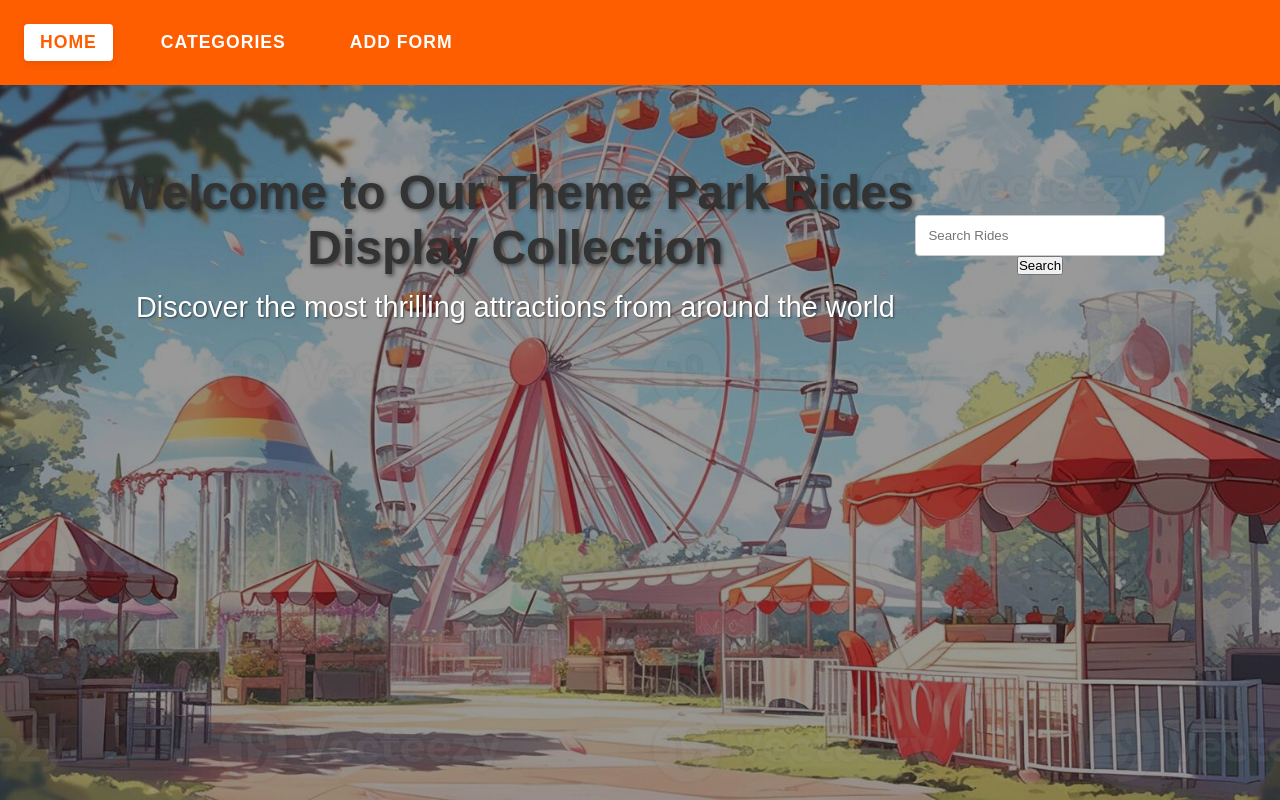
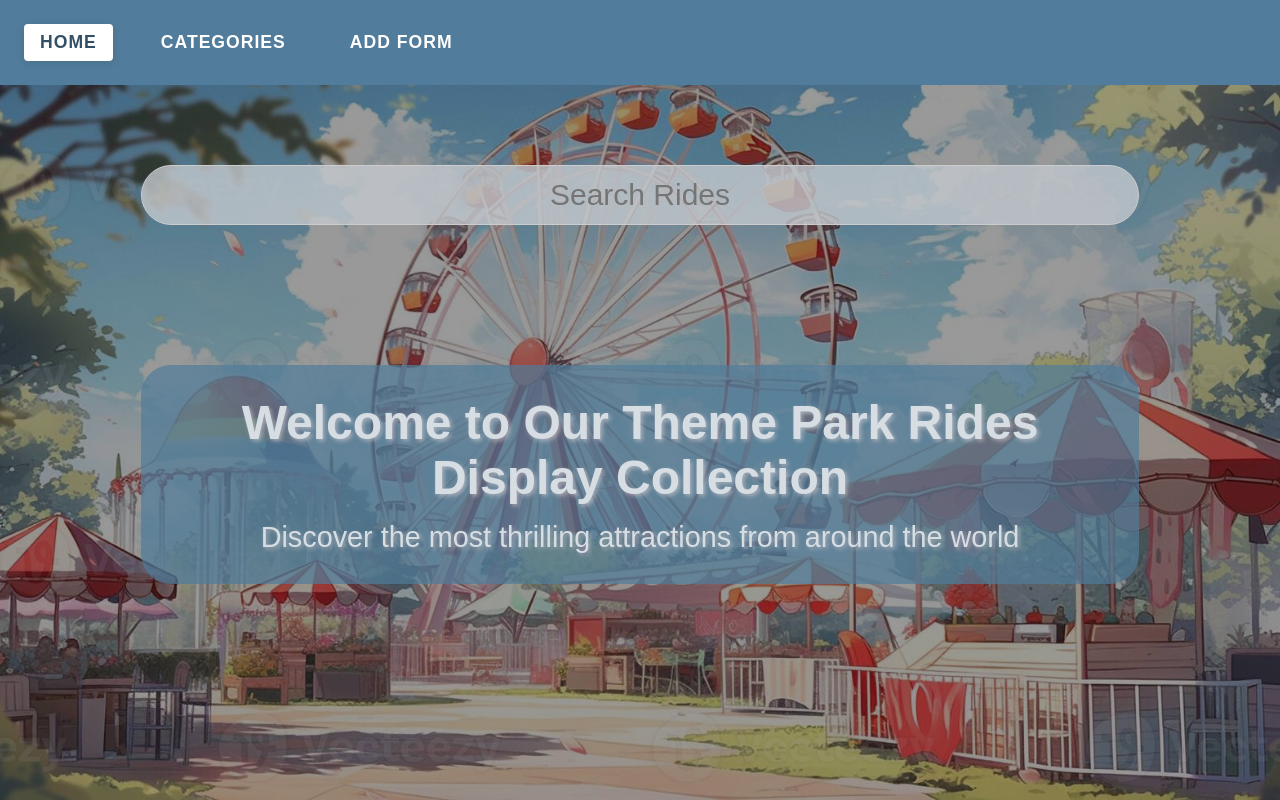
Before and after one commit to M7139/ThemeParks, a React (Vite) app: page / in a window 1280 px wide. Built offline with nearby package versions, Linux system fonts and the light colour scheme.

Commit message:
Css with Jawad

```diff
--- a/src/App.css
+++ b/src/App.css
@@ -2,6 +2,7 @@
   box-sizing: border-box;
   margin: 0;
   padding: 0;
+  text-decoration: none;
 }
 
 body {
@@ -31,7 +32,7 @@ nav {
   display: flex;
   gap: 2rem;
   padding: 1.5rem;
-  background-color: #ff5e00;
+  background-color: rgb(81, 124, 155);
 }
 
 nav a {
@@ -44,16 +45,20 @@ nav a {
   transition: all 0.3s ease;
   text-transform: uppercase;
   letter-spacing: 1px;
+  text-decoration: none;
 }
 
 nav a:hover {
   background-color: rgba(255, 255, 255, 0.2);
   transform: translateY(-2px);
+  text-decoration: none;
 }
 
 nav a.active {
+  text-decoration: none;
   background-color: #fff;
-  color: #ff5e00;
+  color: rgb(50, 80, 101);
+
   box-shadow: 0 2px 10px rgba(0, 0, 0, 0.1);
 }
 
@@ -63,40 +68,63 @@ nav a.active {
   justify-content: center;
   align-items: center;
   text-align: center;
+  flex-direction: column-reverse;
+
   padding: 5rem 1rem;
 }
 
 .welcome-message {
-  max-width: 800px;
+  width: 80%;
+  background-color: rgba(81, 124, 155, 0.7);
+  padding: 30px;
+  border-radius: 30px;
 }
 
 .welcome-message h1 {
+  color: rgb(214, 222, 228);
   font-size: 3rem;
   margin-bottom: 1rem;
-  text-shadow: 2px 2px 4px rgba(0, 0, 0, 0.5);
+  text-shadow: 2px 2px 4px rgba(241, 222, 222, 0.5);
 }
 
 .welcome-message h2 {
+  color: rgb(214, 222, 228);
+
   font-size: 1.8rem;
   font-weight: 400;
-  text-shadow: 1px 1px 2px rgba(0, 0, 0, 0.5);
+  text-shadow: 2px 2px 4px rgba(241, 222, 222, 0.5);
 }
 
 /* form css*/
 
 .form-container {
-  background-color: #ffffff;
+  display: flex;
+  justify-self: center;
+  align-self: center;
+  flex-direction: column;
+
+  background-color: rgba(81, 124, 155, 0.7);
   padding: 20px;
   border-radius: 5px;
   max-width: 500px;
-  margin: 0 auto;
+  margin: 30px;
   box-shadow: 0 4px 8px rgba(0, 0, 0, 0.1);
+
+  text-align: center;
+  color: rgb(214, 222, 228);
+  margin-bottom: 1rem;
+
+  border-radius: 20px;
 }
 
 h1 {
   text-align: center;
-  color: #333;
+  color: rgb(214, 222, 228);
   margin-bottom: 25px;
+}
+
+h2 {
+  text-decoration: none;
 }
 
 .ride-form {
@@ -124,7 +152,7 @@ select {
 }
 
 .submit-btn {
-  background-color: #4caf50;
+  background-color: #4caf90;
   color: white;
   padding: 12px 20px;
   border: none;
@@ -139,14 +167,21 @@ select {
 
 /* rides img css*/
 .ride-card {
-  background-color: rgba(255, 255, 255, 0.15);
+  background-color: rgba(81, 124, 155, 0.7);
+  border: 1px solid rgba(255, 255, 255, 0.3);
+  border-radius: 10px;
+  color: white;
+  text-decoration: none;
+  box-sizing: border-box;
+
   padding: 15px;
-  border-radius: 10px;
   margin: 10px;
   text-align: center;
   box-shadow: 0 4px 8px rgba(0, 0, 0, 0.2);
   transition: transform 0.2s ease;
   max-width: 300px;
+
+  font-size: 12.5px;
 }
 
 .ride-card:hover {
@@ -170,16 +205,12 @@ select {
   padding: 20px;
 }
 
-.ride-card {
-  flex: 0 1 300px;
-}
-
 /*ride show page css*/
 .ride-detail {
   max-width: 600px;
   margin: 50px auto;
   text-align: center;
-  background-color: rgba(255, 255, 255, 0.15);
+  background-color: rgba(81, 124, 155, 0.7);
   padding: 30px;
   border-radius: 15px;
   color: white;
@@ -207,7 +238,6 @@ select {
   font-size: 1.1rem;
   font-weight: 500;
   margin-bottom: 10px;
-  color: #ffdd57;
 }
 
 .ride-description {
@@ -227,11 +257,35 @@ select {
 }
 
 .category-card {
-  width: 220px;
-  background-color: rgba(255, 255, 255, 0.1);
+  background-color: rgba(81, 124, 155, 0.7);
   border: 1px solid rgba(255, 255, 255, 0.3);
   border-radius: 10px;
-  padding: 10px;
+  color: white;
+  text-decoration: none;
+  box-sizing: border-box;
+
+  padding: 15px;
+  margin: 10px;
+  text-align: center;
+  box-shadow: 0 4px 8px rgba(0, 0, 0, 0.2);
+  transition: transform 0.2s ease;
+  max-width: 300px;
+}
+
+.category-card :hover {
+  transform: scale(1.03);
+}
+.category-title {
+  display: flex;
+  align-self: center;
+  justify-self: center;
+
+  width: 80%px;
+  background-color: rgba(81, 124, 155, 0.7);
+  border: 1px solid rgba(255, 255, 255, 0.3);
+  border-radius: 10px;
+  padding: 15px;
+  margin: 20px;
   color: white;
   text-align: center;
   text-decoration: none;
@@ -239,11 +293,11 @@ select {
 }
 
 .category-image {
-  width: 200px;
-  height: 150px;
+  width: 100%;
+  height: 200px;
   object-fit: cover;
   border-radius: 8px;
-  margin-bottom: 10px;
+  margin-top: 10px;
 }
 
 .category-card h3 {
@@ -251,3 +305,16 @@ select {
   font-size: 1.1rem;
   padding-bottom: 10px;
 }
+
+.home-search {
+  width: 80%;
+  height: 200px;
+}
+
+input[type='text'],
+select {
+  background-color: rgba(196, 202, 206, 0.795);
+  font-size: 30px;
+  text-align: center;
+  border-radius: 30px;
+}
--- a/src/components/Ride.jsx
+++ b/src/components/Ride.jsx
@@ -4,35 +4,33 @@ import { useParams } from 'react-router-dom'
 import RideCard from './RideCard'
 
 const Ride = ({}) => {
+  const [rides, setRides] = useState([])
+  const { categoryName } = useParams()
 
-   const [rides, setRides] = useState([])
-    const {categoryName} = useParams()
+  const getRideData = async () => {
+    const response = await axios.get(`${import.meta.env.VITE_API_URL}/rides`)
 
-    useEffect(()=>{
-      const getRideData = async () => {
-        const response = await axios.get(`${import.meta.env.VITE_API_URL}/rides`)
-        console.log(response.data)
 
-        const matchedCategories = (response.data).filter((ride)=>((ride.category)&&(ride.category).toString() === (categoryName).toString()))
-        setRides(matchedCategories)
+    const matchedCategories = response.data.filter(
+      (ride) =>
+        ride.category && ride.category.toString() === categoryName.toString()
+    )
+    setRides(matchedCategories)
+  }
 
-      }
-
-      getRideData()
-
-    },[categoryName])
+  useEffect(() => {
+    getRideData()
+  }, [categoryName])
 
   return (
     <>
-  <h2>{categoryName}</h2>
+      <h2 className="category-title">{categoryName}</h2>
 
-<div className='ride-list'>
-  {
-    rides.map((ride)=>(
-    <RideCard ride={ride}/>
-  ))
-  }
-  </div>
+      <div className="ride-list">
+        {rides.map((ride) => (
+          <RideCard ride={ride} />
+        ))}
+      </div>
     </>
   )
 }
--- a/src/components/RideCard.jsx
+++ b/src/components/RideCard.jsx
@@ -4,8 +4,8 @@ const RideCard = ({ ride }) => {
     <>
       <Link to={ride._id}>
         <div className="ride-card">
+          <img src={ride.img} alt={ride.title} className="ride-image" />
           <h2>{ride.title}</h2>
-          <img src={ride.img} alt={ride.title} className="ride-image" />
         </div>
         <br />
       </Link>
--- a/src/components/RideDetail.jsx
+++ b/src/components/RideDetail.jsx
@@ -12,11 +12,10 @@ const RideDetail = () => {
       `${import.meta.env.VITE_API_URL}/rides/${id}`
     )
     setRide(response.data)
-    console.log(response.data)
+
   }
 
   useEffect(() => {
-    console.log(id)
     getSelectedRide()
   }, [id])
 
--- a/src/components/Search.jsx
+++ b/src/components/Search.jsx
@@ -1,8 +1,6 @@
-
-const Search = ({ handleSubmit,handleChange, value }) => {
-
+const Search = ({ handleSubmit, handleChange, value }) => {
   return (
-    <form onSubmit={handleSubmit}>
+    <form onSubmit={handleSubmit} className="searchbar">
       <input
         type="text"
         name="search"
@@ -10,7 +8,7 @@ const Search = ({ handleSubmit,handleChange, value }) => {
         placeholder="Search Rides"
         onChange={handleChange}
       />
-      <button type="submit">Search</button>
+      {/* <button type="submit">Search</button> */}
     </form>
   )
 }
--- a/src/pages/Category.jsx
+++ b/src/pages/Category.jsx
@@ -29,10 +29,7 @@ const Category = () => {
   useEffect(() => {
   const getCategories = async () => {
     try {
-        const response = await axios.get(
-          `${import.meta.env.VITE_API_URL}/rides`
-        )
-
+      const response = await axios.get(`${import.meta.env.VITE_API_URL}/rides`)
 
       const uniqueCategories = []
 
@@ -46,12 +43,6 @@ const Category = () => {
       }
 
       setCategories(uniqueCategories)
-
-        console.log('unique')
-        console.log(uniqueCategories)
-
-        console.log('all')
-        console.log(response.data)
     } catch (error) {
       console.log(error)
     }
@@ -62,7 +53,7 @@ const Category = () => {
 
   return (
     <>
-      <h1>All Categories</h1>
+      <h1 className="category-title">All Categories</h1>
 
       <div className="category-grid">
         {categories.map((category) => (
--- a/src/pages/Home.jsx
+++ b/src/pages/Home.jsx
@@ -18,21 +18,21 @@ const Home = () => {
     navigate(`/search/${searchValue}`)
   }
 
-
-
   return (
     <div className="home">
       <div className="welcome-message">
         <h1>Welcome to Our Theme Park Rides Display Collection</h1>
         <h2>Discover the most thrilling attractions from around the world</h2>
       </div>
-     <Search
-        handleSubmit={handleSubmit}
-        handleChange={handleChange}
-        value={searchValue}
-      />
+      <div className="home-search">
+        <Search
+          handleSubmit={handleSubmit}
+          handleChange={handleChange}
+          value={searchValue}
+        />
+      </div>
     </div>
-  );
+  )
 }
 
-export default Home;
+export default Home
--- a/src/pages/SearchResults.jsx
+++ b/src/pages/SearchResults.jsx
@@ -1,17 +1,16 @@
 import { useParams } from 'react-router-dom'
 import { useEffect, useState } from 'react'
 import { SearchRide } from '../services/RideServices'
+import { Link } from 'react-router-dom'
 
 const SearchResults = () => {
   const { search_id } = useParams()
   const [results, setResults] = useState([])
 
   useEffect(() => {
-    // setResults(SearchRide(search_id))
     const getSearch = async () => {
       try {
         const results = await SearchRide(search_id)
-        console.log('results: ' + results)
         setResults(results)
       } catch (error) {
         console.log(error)
@@ -23,14 +22,26 @@ const SearchResults = () => {
   return (
     <>
       <div>
-        <h1>Results for: "{search_id}"</h1>
+        <h1 className="category-title">Results for: {search_id}</h1>
         {results.length > 0 ? (
-          <div className="searchResults">
+          <div className="category-grid">
             {results.map((ride) => (
-              <div key={ride._id}>
-                <h3>{ride.title}</h3>
-                <h3>Category: {ride.category}</h3>
-              </div>
+              <>
+                <Link
+                  className="category-card"
+                  to={`/category/${ride.category}/${ride._id}`}
+                >
+                  <div key={ride._id}>
+                    <img
+                      src={ride.img}
+                      alt={ride.title}
+                      className="category-image"
+                    />
+                    <h3>{ride.title}</h3>
+                    <h3>Category: {ride.category}</h3>
+                  </div>
+                </Link>
+              </>
             ))}
           </div>
         ) : (
```
Also changed, not shown: src/components/RideList.jsx (+3 -8 lines). Lines whose indentation alone changed are shown as unchanged.
